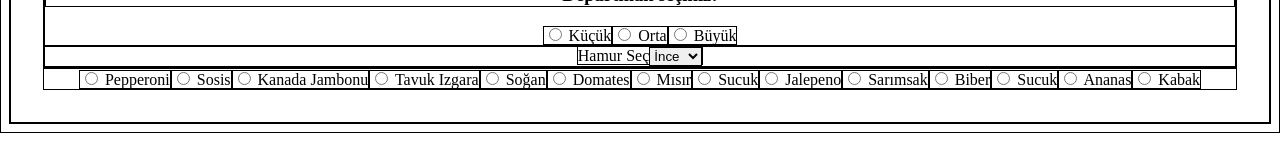
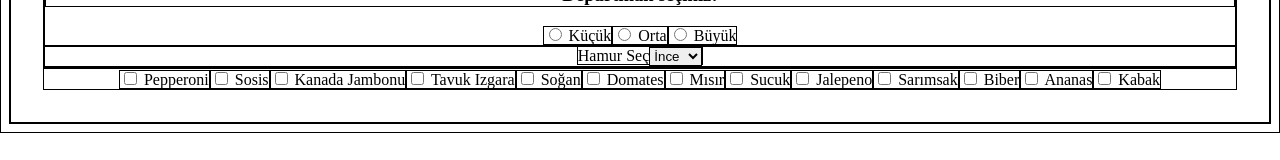
Before and after one commit to alpermakcan/fsweb-s8-challenge-pizza-template, a React (Vite) app: page / in a window 1280 px wide. Shown: the part 607-767 px from the top of the page. Built offline with nearby package versions, Linux system fonts and the light colour scheme.

Commit message:
Update ek-malzeme array elements
There was double sucuk so I removed one of them
to eliminate further confusion

```diff
--- a/src/App.jsx
+++ b/src/App.jsx
@@ -16,7 +16,6 @@ const ekMalzemeler = [
   "Jalepeno",
   "Sarımsak",
   "Biber",
-  "Sucuk",
   "Ananas",
   "Kabak",
 ];
@@ -128,11 +127,11 @@ function App() {
           return (
             <label key={index}>
               <input
-                type="radio"
+                type="checkbox"
                 name="ek-malzeme"
                 value={malzeme}
                 onChange={handleInputChange}
-                checked={siparis["ek-malzeme"].includes() === malzeme}
+                checked={siparis["ek-malzeme"].includes(malzeme)}
               />{" "}
               {malzeme}
             </label>
```
